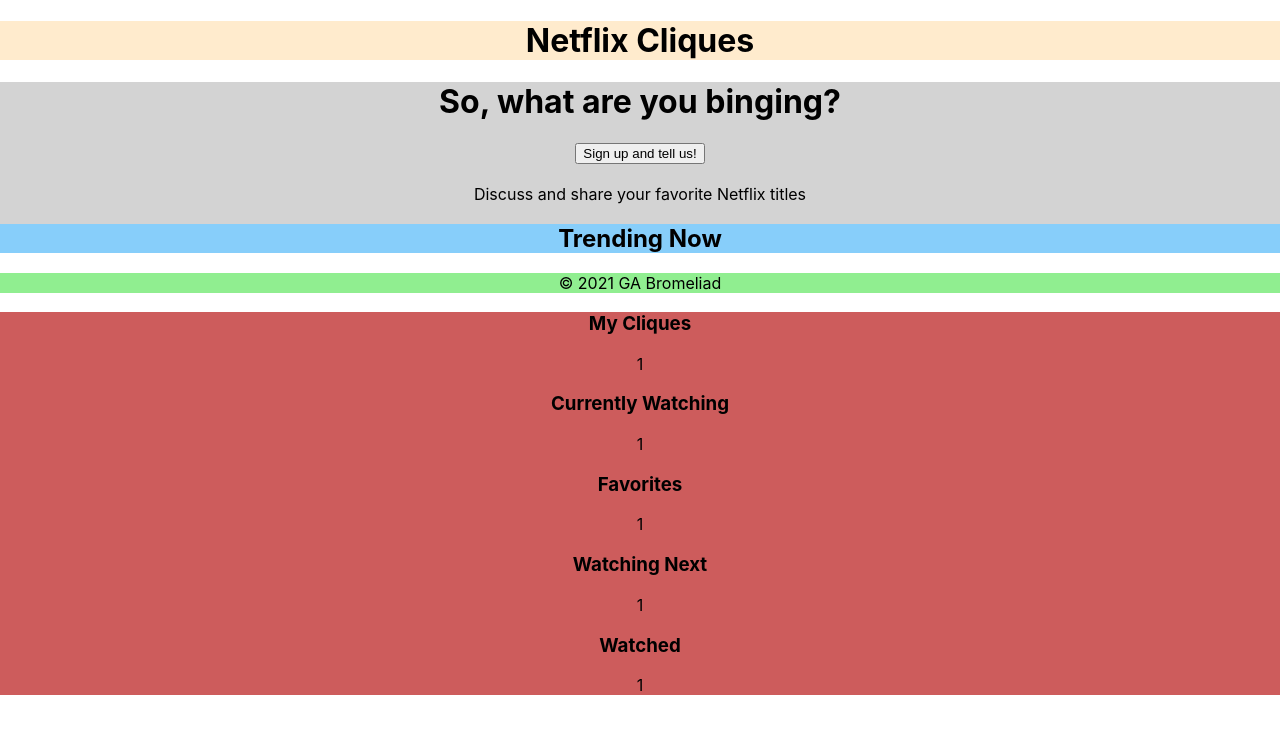
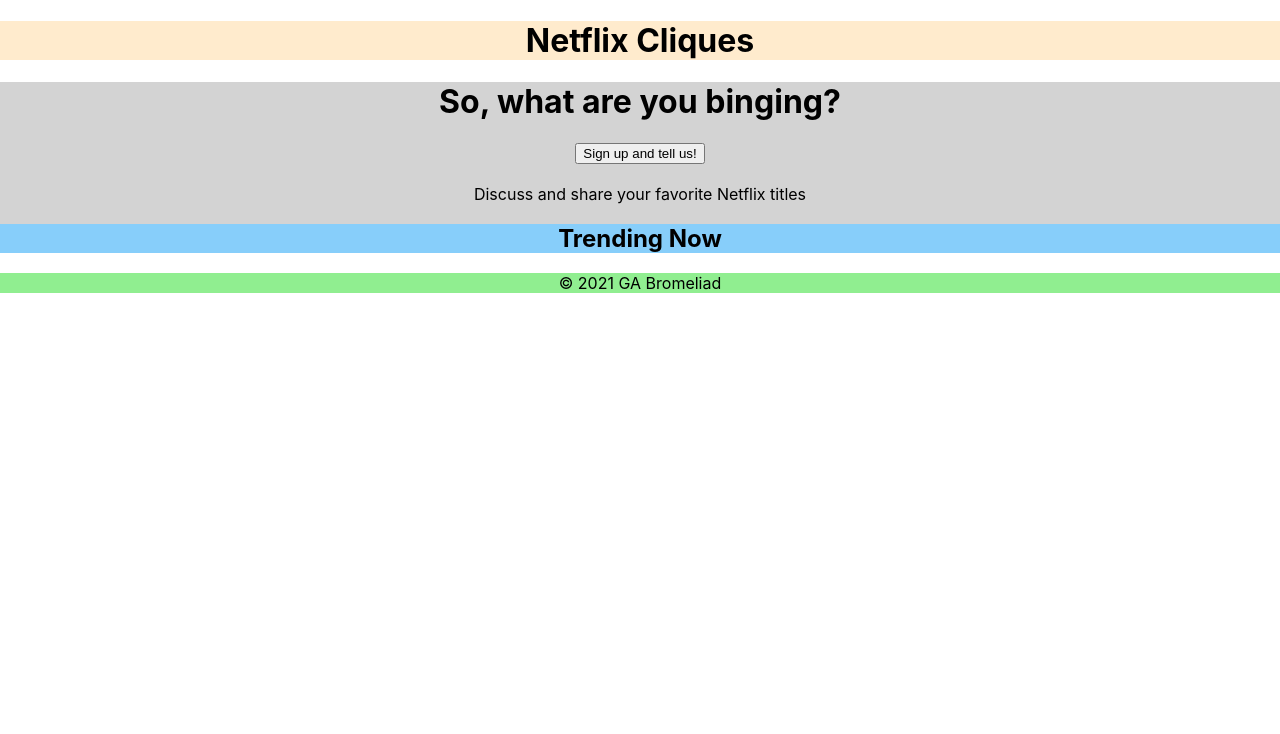
Before and after one commit to simeonadda/netflix-cliques-frontend, a React (Create React App) app in the folder netflix-cliques/: page / in a window 1280 px wide. Shown: the top 734 px of the page. Built offline with nearby package versions, Linux system fonts and the light colour scheme.

Commit message:
Added conditional rendering for userLoggedIn

```diff
--- a/netflix-cliques/src/App.js
+++ b/netflix-cliques/src/App.js
@@ -7,28 +7,22 @@
 
 function App() {
   const [userLoggedIn, setUserLoggedIn] = useState(false);
-  const LogIn = () => {
-    setUserLoggedIn(true)
-  }
-
-
-
 
   return (
     <div className="App">
-      {/* SETUP CONDITIONAL FOR LOGGED IN USER */}
-
-      {/* NOT LOGGED IN */}
-      <div>
-        <Nav />
-        <Welcome />
-        <Footer />
-      </div>
-
-      {/* LOGGED IN */}
-      <div>
-        <Dashboard />
-      </div>
+      {userLoggedIn ?
+        <div>
+          <Nav />
+          <Dashboard />
+          <Footer />
+        </div>
+        :
+        <div>
+          <Nav />
+          <Welcome />
+          <Footer />
+        </div>
+      }
     </div>
   );
 }
```
